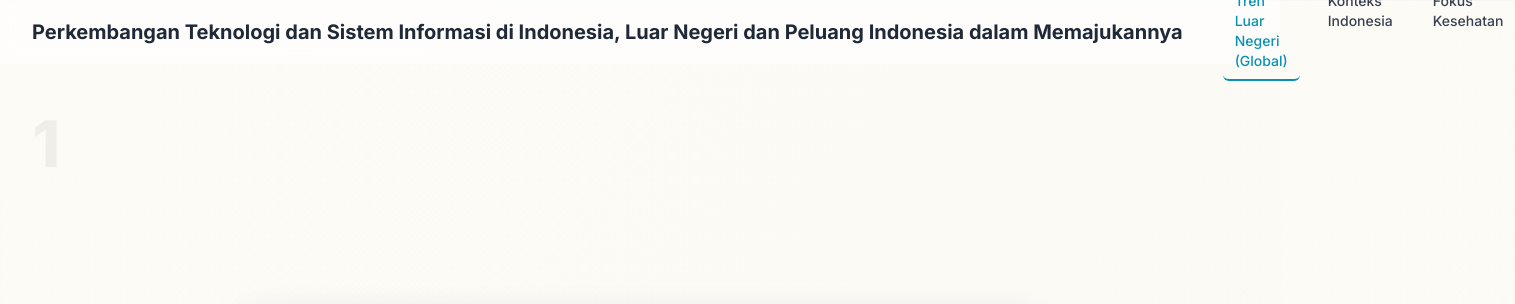
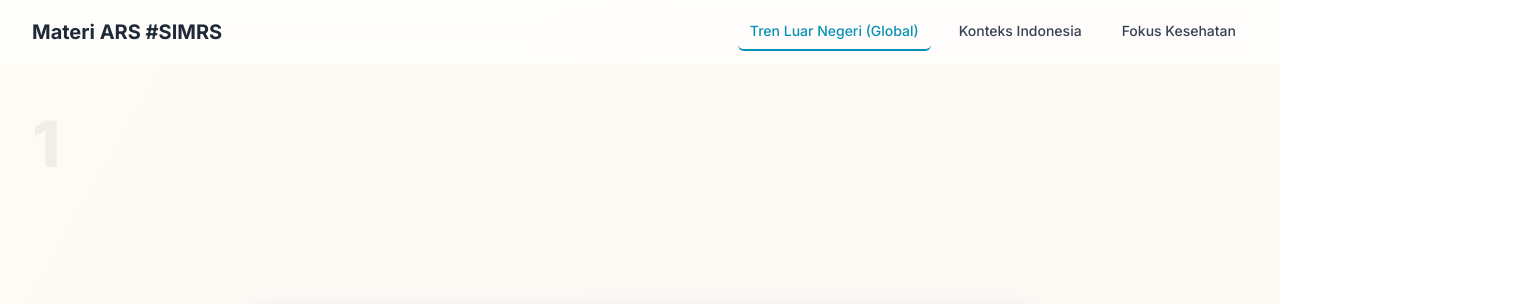
Before and after one commit to lazuardifath/lazuardifath.github.io, a plain HTML site: page materi.html in a window 1280 px wide. Shown: the top 304 px of the page, 1515 px wide, since content can reach past the window. Drawn offline with nearby package versions, Linux system fonts and the light colour scheme.

Commit message:
add materi

```diff
--- a/materi.html
+++ b/materi.html
@@ -86,7 +86,7 @@
         <nav class="max-w-7xl mx-auto px-4 sm:px-6 lg:px-8">
             <div class="flex items-center justify-between h-16">
                 <div class="flex-shrink-0">
-                    <a href="#" class="text-xl font-bold text-gray-800">Perkembangan Teknologi dan Sistem Informasi di Indonesia, Luar Negeri dan Peluang Indonesia dalam Memajukannya</a>
+                    <a href="#" class="text-xl font-bold text-gray-800">Materi ARS #SIMRS</a>
                 </div>
                 <div class="hidden md:block">
                     <div class="ml-10 flex items-baseline space-x-4">
```
